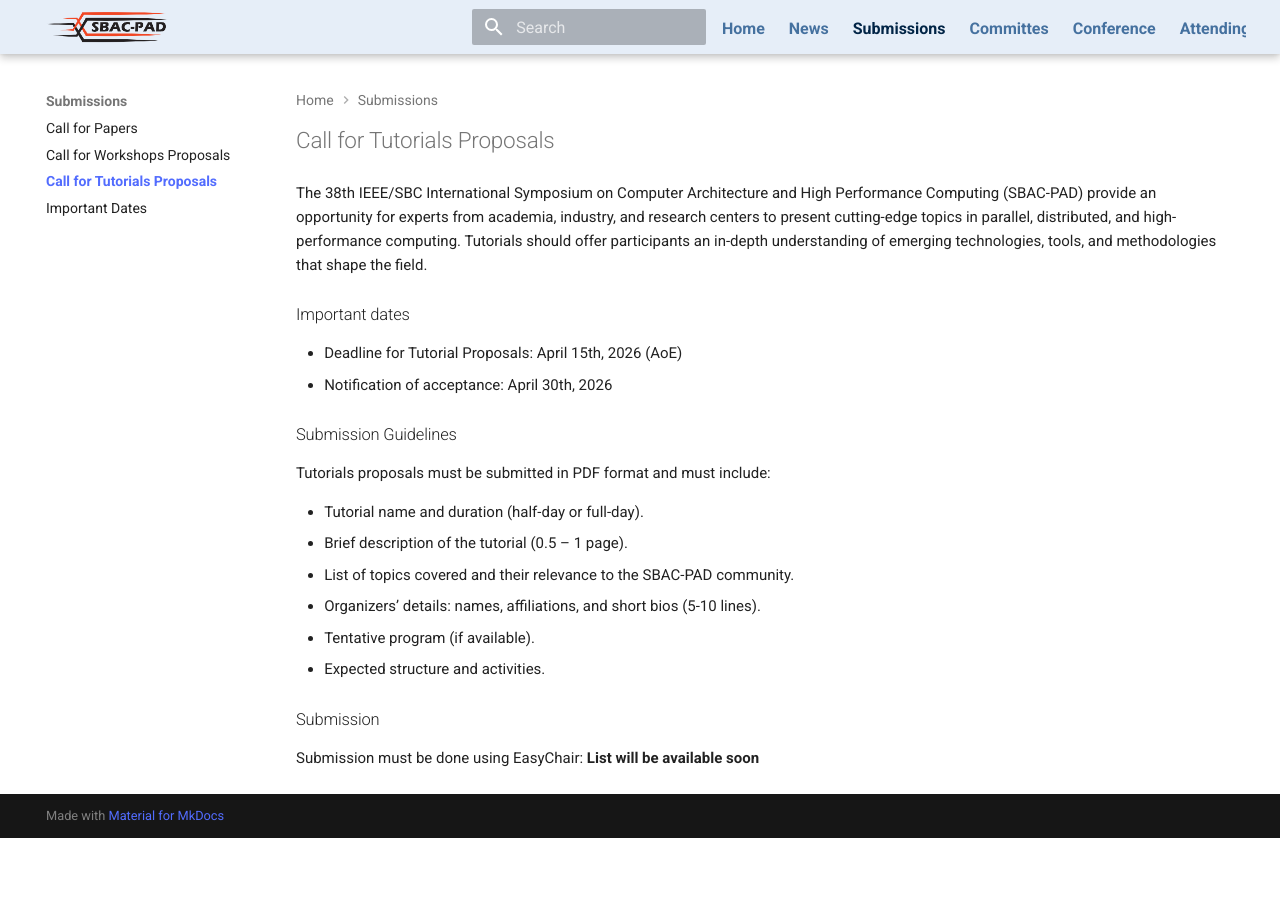
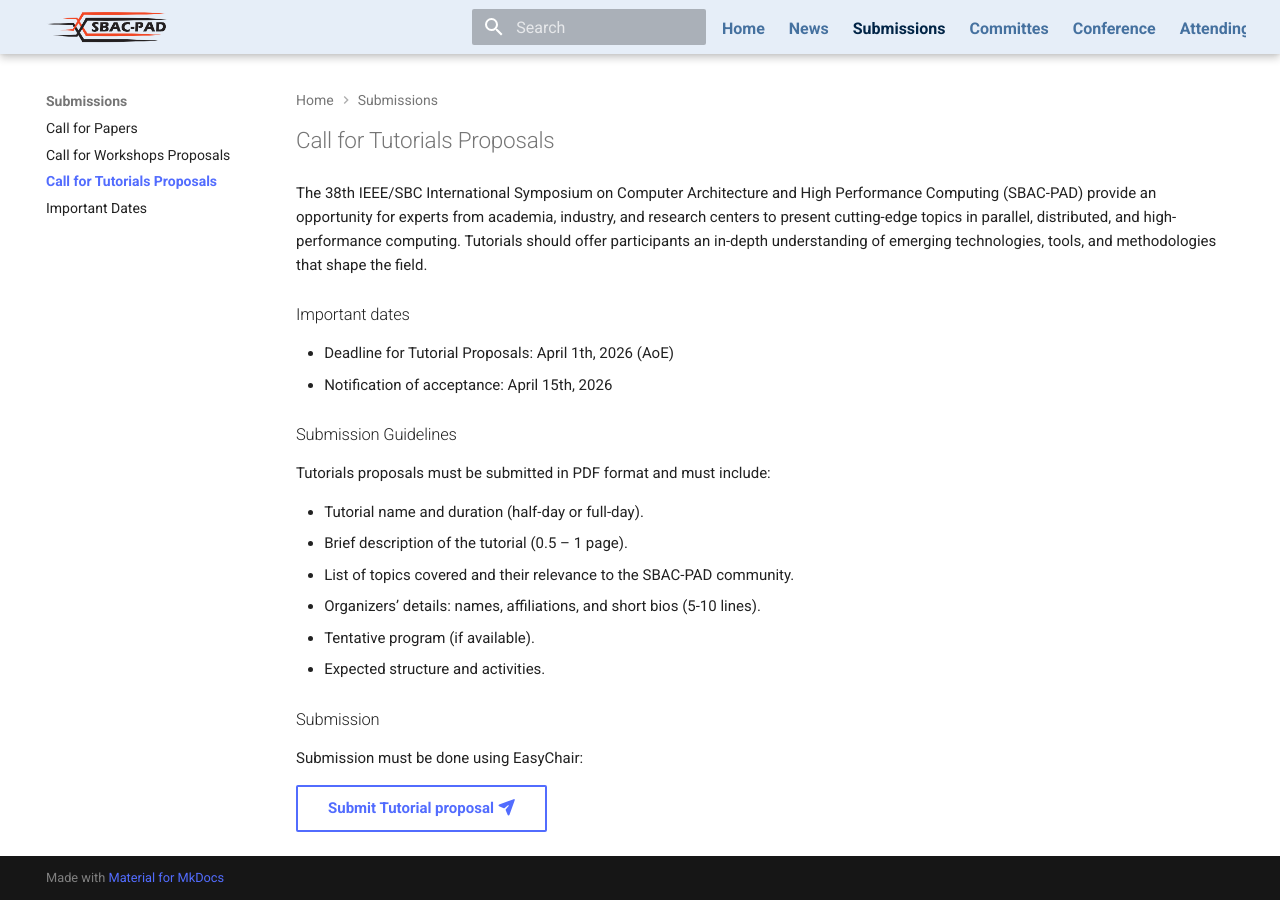
Before and after one commit to CoCo-ARCOS/sbac-pad2026, an MkDocs documentation site: the page built from docs/submissions/call-for-tutorials.md, in a window 1280 px wide and 900 px high, scrolled down 458 px. Built offline with MkDocs 1.6.1 and Material for MkDocs 9.7.7, drawn with Linux system fonts in a browser that asks for light colours; before the commit the page ends 1296 px from its top, so only the background shows below that.

Commit message:
updates and easychair

```diff
--- a/docs/submissions/call-for-tutorials.md
+++ b/docs/submissions/call-for-tutorials.md
@@ -9,8 +9,8 @@ The 38th IEEE/SBC International Symposium on Computer Architecture and High Perf
 
 ## Important dates
 
-* Deadline for Tutorial Proposals: April 15th, 2026 (AoE)
-* Notification of acceptance: April 30th, 2026
+* Deadline for Tutorial Proposals: April 1th, 2026 (AoE)
+* Notification of acceptance: April 15th, 2026
 
 ## Submission Guidelines
 
@@ -25,4 +25,6 @@ Tutorials proposals must be submitted in PDF format and must include:
 
 ## Submission
 
-Submission must be done using EasyChair: **List will be available soon**
+Submission must be done using EasyChair:
+
+[Submit Tutorial proposal :fontawesome-solid-paper-plane:](https://easychair.org/my2/conference?conf=sbacpad2026){ .md-button }
```
Also changed, not shown: docs/blog/posts/submission-site-open.md (added, +37 -0 lines), docs/index.md (+1 -1 lines), docs/submissions/call-for-papers.md (+3 -1 lines), docs/submissions/call-for-workshops-proposals.md (+5 -3 lines).
